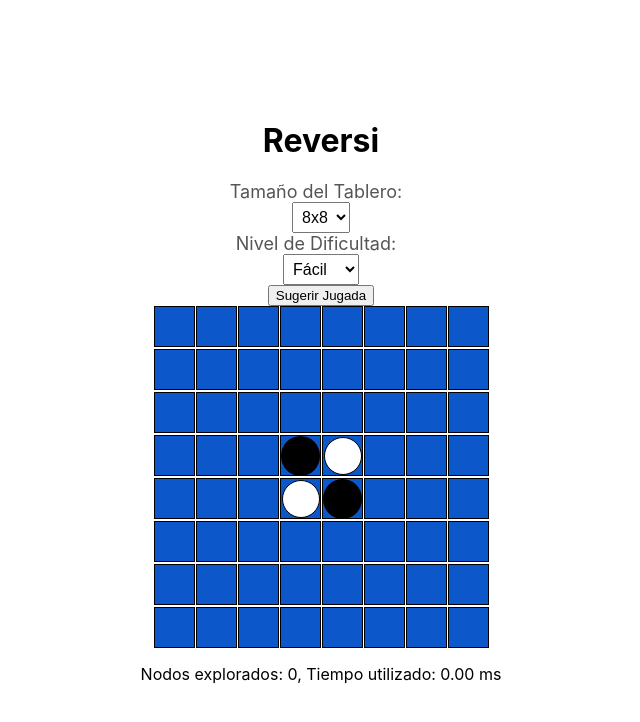
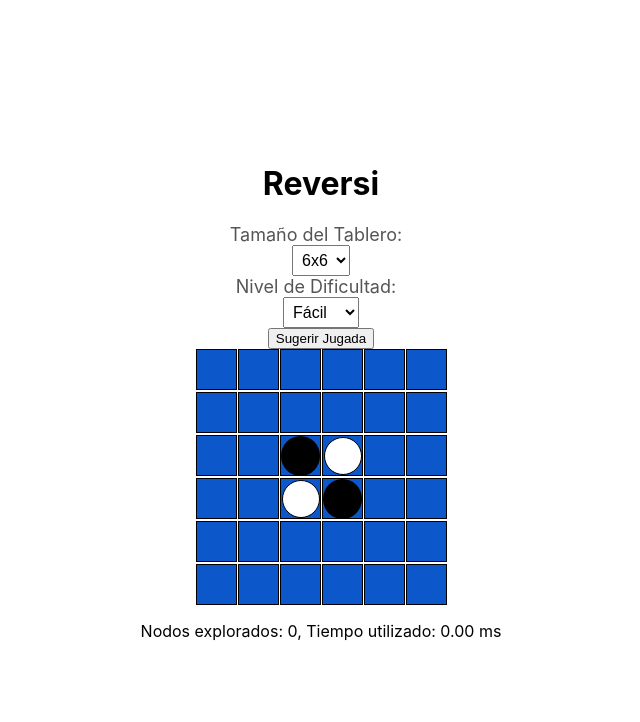
Before and after one commit to Coragg/reversi, a React (Create React App) app: page / in a window 1280 px wide. Both pictures are taken after a click on the button "Iniciar Juego". Shown: the top 722 px of the page, without its empty margins (319-959 px from the left). Built offline with nearby package versions, Linux system fonts and the light colour scheme.

Commit message:
Corrección en lo de dificultad y tamaño del tablero

```diff
--- a/src/App.js
+++ b/src/App.js
@@ -1,6 +1,5 @@
 import React, { useState, useEffect, useCallback } from 'react';
 import './App.css';
-import _ from 'lodash';
 import Reversi from './components/Reversi';
 import Menu from './components/Menu';
 
--- a/src/components/Reversi.jsx
+++ b/src/components/Reversi.jsx
@@ -2,13 +2,13 @@ import React, { useState, useEffect, useCallback } from 'react';
 import _ from 'lodash'; // Asegúrate de importar la biblioteca Lodash si la estás utilizando
 
 const Reversi = ({ boardSize, difficulty }) => {
-    const [tamanoTablero, setTamanoTablero] = useState(8);
+    const [tamanoTablero, setTamanoTablero] = useState(boardSize);
     const [tablero, setTablero] = useState(inicializarTablero(tamanoTablero));
     const [jugadorActual, setJugadorActual] = useState('X');
     const [contadorJugadorX, setContadorJugadorX] = useState(2);
     const [contadorJugadorO, setContadorJugadorO] = useState(2);
     const [juegoTerminado, setJuegoTerminado] = useState(false);
-    const [nivelDificultad, setNivelDificultad] = useState('facil');
+    const [nivelDificultad, setNivelDificultad] = useState(difficulty);
     const [sugerenciaActiva, setSugerenciaActiva] = useState(false);
     const [sugerenciaRealizada, setSugerenciaRealizada] = useState(false);
     const [coordenadasSugerencia, setCoordenadasSugerencia] = useState(null);
```
